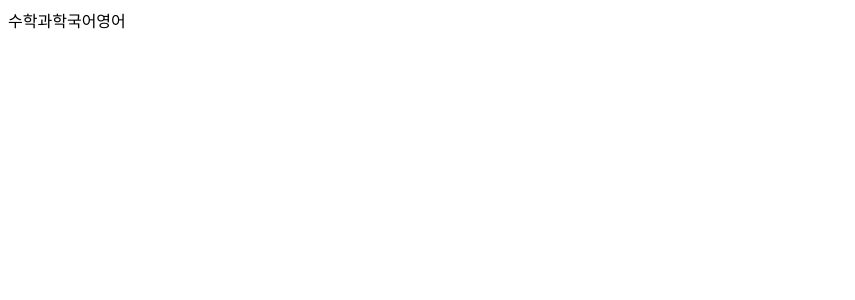
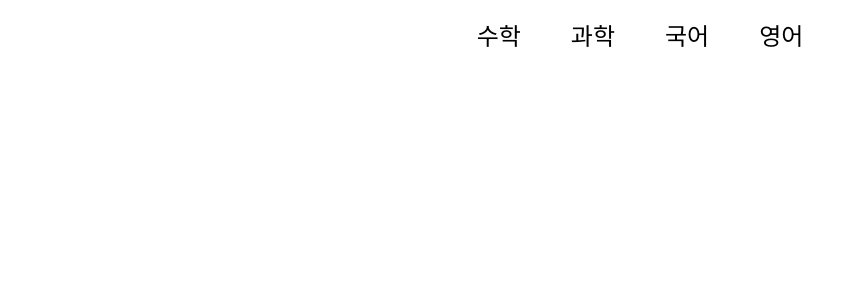
Before and after one commit to SeojinSeojin/react_jomjomdari, a React (Create React App) app in the folder kakao-book-api/: page /search in a window 1280 px wide. Shown: the top 300 px of the page, without its empty margins (0-855 px from the left). Built offline with nearby package versions, Linux system fonts and the light colour scheme; sample sign-in values are in the browser's storage.

Commit message:
feat: Search 페이지 안에서 스타일 먹이기

```diff
--- a/kakao-book-api/src/components/Book/index.tsx
+++ b/kakao-book-api/src/components/Book/index.tsx
@@ -1,4 +1,5 @@
 import React from 'react';
+import { Wrapper } from './style';
 
 type BookType = {
   title: string;
@@ -9,7 +10,7 @@
 
 function Book(book: BookType) {
   return (
-    <div
+    <Wrapper
       onClick={() => {
         window.location.href = book.url;
       }}
@@ -17,7 +18,7 @@
       <div key={book.title}>{book.title}</div>
       <img src={book.thumbnail} alt={book.title} />
       <div>{book.price}</div>
-    </div>
+    </Wrapper>
   );
 }
 
--- /dev/null
+++ b/kakao-book-api/src/components/Book/style.ts
@@ -0,0 +1,17 @@
+import styled from 'styled-components';
+import { flexColumnLayout } from '../../styles';
+
+export const Wrapper = styled(flexColumnLayout)`
+  padding: 24px;
+  background-color: #f6f6f6;
+  border-radius: 32px;
+  width: 150px;
+  text-align: center;
+  box-shadow: rgba(0, 0, 0, 0.2) 0px 2px 8px;
+  cursor: pointer;
+
+  & img {
+    width: 150px;
+    height: 200px;
+  }
+`;
--- a/kakao-book-api/src/components/common/Selector.tsx
+++ b/kakao-book-api/src/components/common/Selector.tsx
@@ -5,14 +5,17 @@
   isSelected: boolean;
   onClick: () => void;
 };
+
 function Selector(props: SelectorProps) {
   const { content, isSelected, onClick } = props;
   return (
     <div
       onClick={onClick}
       style={{
-        border: isSelected ? '1px solid black' : 'none',
+        border: isSelected ? '1px solid black' : '1px solid transparent',
         cursor: 'pointer',
+        padding: '8px 16px',
+        borderRadius: 60,
       }}
     >
       {content}
--- a/kakao-book-api/src/pages/Search/index.tsx
+++ b/kakao-book-api/src/pages/Search/index.tsx
@@ -3,6 +3,7 @@
 import Book from '../../components/Book';
 import Selector from '../../components/common/Selector';
 import { useAuthentication } from '../../hooks/useAuthentication';
+import { BookWrapper, SelectorWrapper } from './style';
 
 type BookType = {
   title: string;
@@ -28,7 +29,7 @@
   }, [selectedQuery, token]);
   return (
     <>
-      <div style={{ display: 'flex' }}>
+      <SelectorWrapper>
         {['수학', '과학', '국어', '영어'].map((query) => (
           <Selector
             key={query}
@@ -37,8 +38,8 @@
             onClick={() => setSelectedQuery(query)}
           />
         ))}
-      </div>
-      <div>
+      </SelectorWrapper>
+      <BookWrapper>
         {books.map((book) => (
           <Book
             title={book.title}
@@ -48,7 +49,7 @@
             key={book.title}
           />
         ))}
-      </div>
+      </BookWrapper>
     </>
   );
 }
--- /dev/null
+++ b/kakao-book-api/src/pages/Search/style.ts
@@ -0,0 +1,12 @@
+import styled from 'styled-components';
+import { flexCenterLayout, flexLayout } from '../../styles';
+
+export const BookWrapper = styled(flexLayout)`
+  gap: 20px;
+  margin-top: 20px;
+`;
+
+export const SelectorWrapper = styled(flexCenterLayout)`
+  gap: 16px;
+  font-size: 24px;
+`;
--- /dev/null
+++ b/kakao-book-api/src/styles/index.ts
@@ -0,0 +1,19 @@
+import styled from 'styled-components';
+
+export const flexLayout = styled.div`
+  display: flex;
+  flex-wrap: wrap;
+`;
+
+export const flexCenterLayout = styled(flexLayout)`
+  justify-content: center;
+`;
+
+export const flexColumnLayout = styled(flexLayout)`
+  flex-direction: column;
+`;
+
+export const flexColumnCenterLayout = styled(flexColumnLayout)`
+  align-items: center;
+  justify-content: center;
+`;
```
